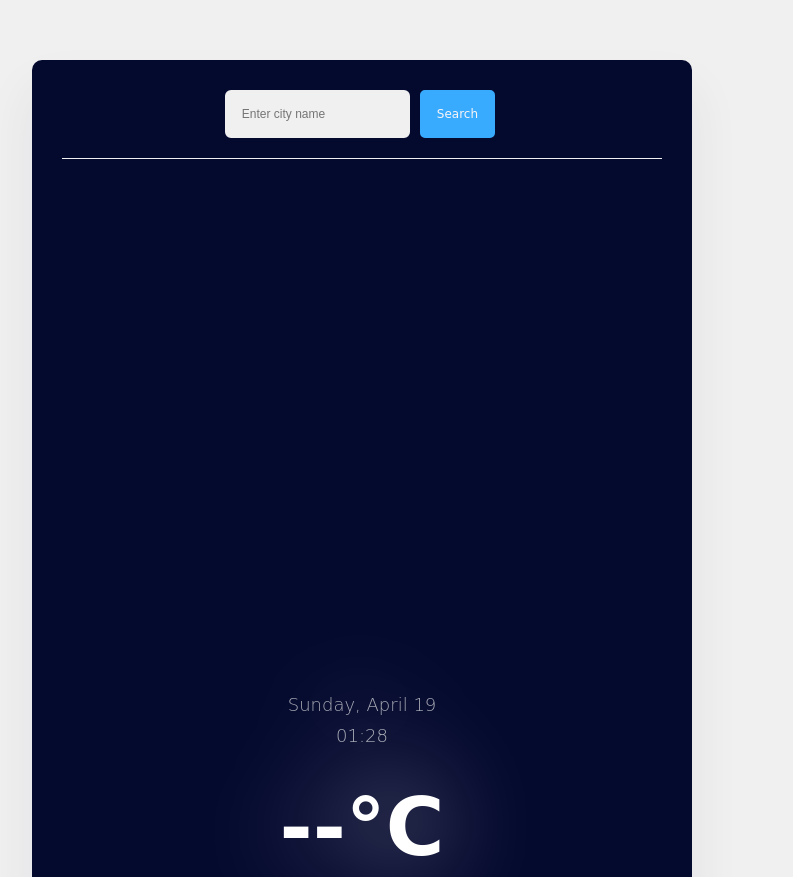
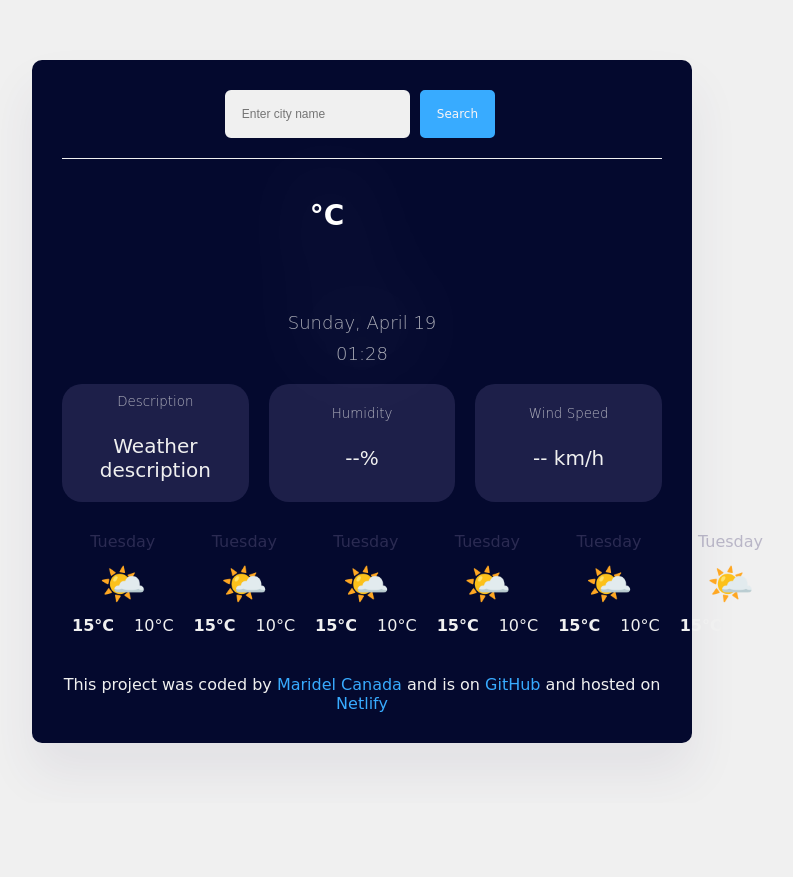
Before and after one commit to made642/Maridel-Weather-Search, a website built with Parcel: page index.html in a window 1280 px wide. Shown: the top 877 px of the page, without its empty margins (278-1071 px from the left). After the commit the page ends 803 px from the top, so only its background shows below. Built offline with nearby package versions, Linux system fonts and the light colour scheme; no server answers.

Commit message:
update the style and added forecast s]style

```diff
--- a/index.html
+++ b/index.html
@@ -20,10 +20,13 @@
       <main>
         <div id="weather-container">
           <div id="weather-info">
-            <icon id="icon"></icon>
+            <div id="current-temperature">
+              <span id="icon"> </span>
+              <span class="temperature-value"> </span>
+              <span class="temperature-unit">°C</span>
+            </div>
             <p id="current-date"></p>
             <p id="current-time"></p>
-            <p id="temperature"><span class="temperature-value">--</span>°C</p>
           </div>
           <div id="weather-details">
             <div class="weather-detail">
@@ -42,7 +45,68 @@
             </div>
           </div>
         </div>
-      </main>
+        <div class="weather-forecast">
+          <div class="weather-forecast-day">
+            <div class="weather-forecast-date">Tuesday</div>
+            <div class="weather-forecast-icon">🌤️</div>
+            <div class="weather-forecast-temperatures">
+              <div class="weather-forecast-temperature">
+                <strong>15°C</strong>
+              </div>
+              <div class="weather-forecast-temperature">10°C</div>
+            </div>
+          </div>
+          <div class="weather-forecast-day">
+            <div class="weather-forecast-date">Tuesday</div>
+            <div class="weather-forecast-icon">🌤️</div>
+            <div class="weather-forecast-temperatures">
+              <div class="weather-forecast-temperature">
+                <strong>15°C</strong>
+              </div>
+              <div class="weather-forecast-temperature">10°C</div>
+            </div>
+          </div>
+          <div class="weather-forecast-day">
+            <div class="weather-forecast-date">Tuesday</div>
+            <div class="weather-forecast-icon">🌤️</div>
+            <div class="weather-forecast-temperatures">
+              <div class="weather-forecast-temperature">
+                <strong>15°C</strong>
+              </div>
+              <div class="weather-forecast-temperature">10°C</div>
+            </div>
+          </div>
+          <div class="weather-forecast-day">
+            <div class="weather-forecast-date">Tuesday</div>
+            <div class="weather-forecast-icon">🌤️</div>
+            <div class="weather-forecast-temperatures">
+              <div class="weather-forecast-temperature">
+                <strong>15°C</strong>
+              </div>
+              <div class="weather-forecast-temperature">10°C</div>
+            </div>
+          </div>
+          <div class="weather-forecast-day">
+            <div class="weather-forecast-date">Tuesday</div>
+            <div class="weather-forecast-icon">🌤️</div>
+            <div class="weather-forecast-temperatures">
+              <div class="weather-forecast-temperature">
+                <strong>15°C</strong>
+              </div>
+              <div class="weather-forecast-temperature">10°C</div>
+            </div>
+          </div>
+          <div class="weather-forecast-day">
+            <div class="weather-forecast-date">Tuesday</div>
+            <div class="weather-forecast-icon">🌤️</div>
+            <div class="weather-forecast-temperatures">
+              <div class="weather-forecast-temperature">
+                <strong>15°C</strong>
+              </div>
+              <div class="weather-forecast-temperature">10°C</div>
+            </div>
+          </div>
+        </main>
 
       <footer>
         This project was coded by
--- a/style.css
+++ b/style.css
@@ -54,13 +54,15 @@ h1 {
   margin: 30px;
   filter: drop-shadow(0 0 50px rgb(252, 249, 250));
 }
-icon {
-  width: 500px;
-  height: 500px;
+#icon {
   filter: drop-shadow(0 0 100px rgb(252, 249, 250));
   background-image: no-repeat;
   background-size: contain;
   transform: scale(1.7);
+  position: relative;
+  top: 15px;
+  font-size: 40px;
+  margin-right: -30px;
 }
 
 #weather-info {
@@ -71,12 +73,18 @@ icon {
   filter: drop-shadow(0 0 50px rgb(252, 249, 250));
 }
 
-#temperature {
+#current-temperature {
   font-size: 80px;
   color: white;
-  margin-top: 30px;
+  font-weight: 900;
   margin-bottom: 50px;
-  font-weight: 900;
+}
+
+.temperature-unit {
+  font-size: 28px;
+  position: relative;
+  top: -38px;
+  left: -20px;
 }
 #current-date,
 #current-time {
@@ -86,6 +94,13 @@ icon {
   font-weight: lighter;
   opacity: 0.7;
   filter: drop-shadow(0 0 50px rgb(252, 249, 250));
+}
+#current-date {
+  margin-top: -20px;
+}
+
+#current-time {
+  margin-bottom: 20px;
 }
 
 #weather-details {
@@ -115,6 +130,39 @@ icon {
   opacity: 0.7;
 }
 
+.weather-forecast {
+  display: flex;
+  justify-content: space-around;
+  margin-top: 30px;
+}
+
+.weather-forecast-date {
+  text-align: center;
+  color: rgba(102, 94, 138, 0.4);
+  font-size: 16px;
+  line-height: 20px;
+  margin-bottom: 10px;
+}
+
+.weather-forecast-icon {
+  font-size: 38px;
+  text-align: center;
+}
+.weather-forecast-temperatures {
+  text-align: center;
+  color: #f0f0f0;
+  margin-top: 10px;
+  display: flex;
+  justify-content: center;
+}
+
+.weather-forecast-temperature {
+  padding: 0 10px;
+}
+.weather-forecast-temperature .temperature-value {
+  font-size: 24px;
+  font-weight: bold;
+}
 footer {
   text-align: center;
   margin-top: 40px;
```
